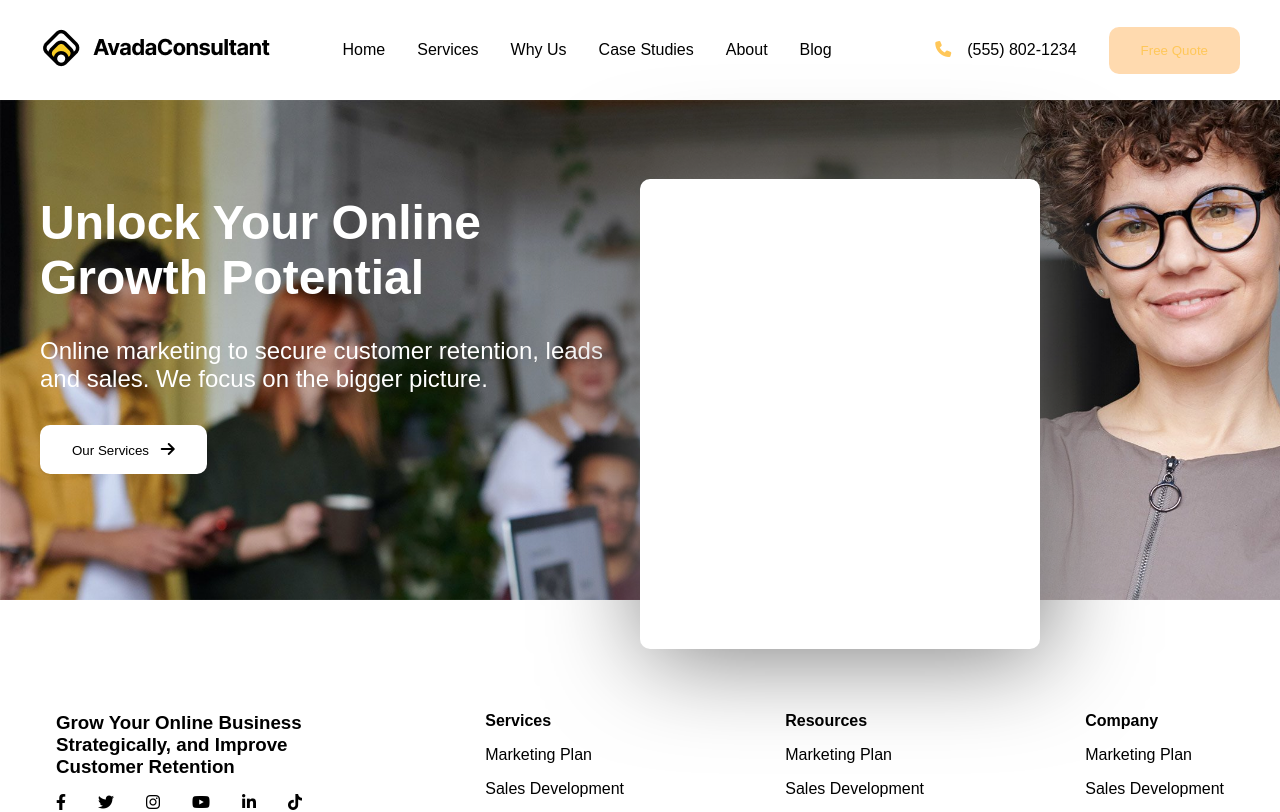
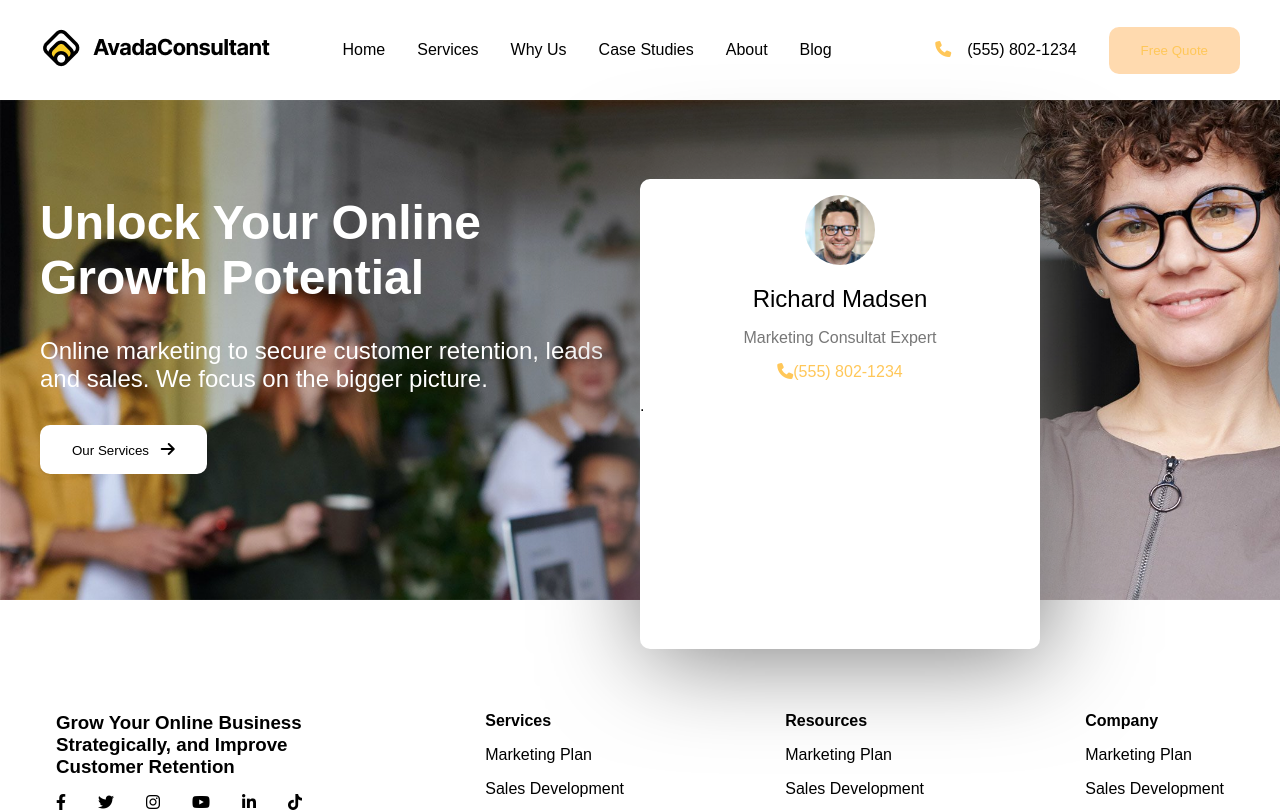
Before and after one commit to Serena-Dong/proj-html-vuejs, a Vue app: page / in a window 1280 px wide. Shown: the top 812 px of the page. Built offline with nearby package versions, Linux system fonts and the light colour scheme.

Commit message:
form profile

```diff
--- a/src/components/contents/formSection.vue
+++ b/src/components/contents/formSection.vue
@@ -1,16 +1,26 @@
 <script>
+import { generalData } from '../../data/data'
 export default {
-    name: 'formSection'
+    name: 'formSection',
+    data() {
+        return {
+            generalData
+        }
+    }
 }
 </script>
 
 <template>
     <div class="form-box">
         <div class="profile">
-            <div class="profile-pic">
-                <img src="" alt="">
+            <div id="profile-pic">
+                <img src="../../assets/img/marketing-consultant-expert.jpg" alt="">
             </div>
+            <p id="name">Richard Madsen</p>
+            <p id="role">Marketing Consultat Expert</p>
+            <p id="phone-number"><i class="fa-solid fa-phone"></i>{{ generalData.phoneNumber }}</p>
         </div>
+        .
     </div>
 </template>
 
@@ -26,4 +36,30 @@ export default {
     border-radius: 10px;
     box-shadow: 5px 5px 100px $grey;
 }
+
+.profile {
+    text-align: center;
+
+    #profile-pic img {
+        height: 70px;
+        border-radius: 5rem;
+    }
+
+    #name {
+        font-size: 1.5rem;
+    }
+
+    #role {
+        color: $grey;
+    }
+
+    #phone-number {
+        color: $ochre;
+        margin-right: 1rem;
+    }
+}
+
+.profile>* {
+    margin: 1rem;
+}
 </style>
```
